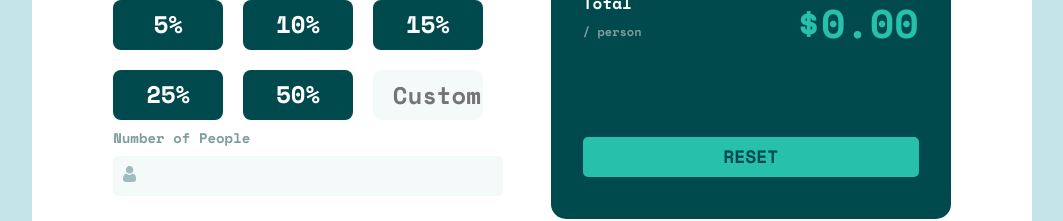
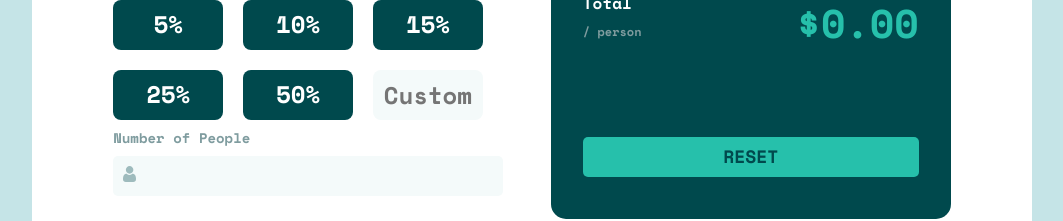
Before and after one commit to dms-yondy/tip-calculator-app, a React (Vite) app: page / in a window 1280 px wide. Shown: the part 364-585 px from the top of the page, without its empty margins (108-1171 px from the left). Built offline with nearby package versions, Linux system fonts and the light colour scheme.

Commit message:
changed input of tip selector to match the design

```diff
--- a/src/App.css
+++ b/src/App.css
@@ -6,7 +6,6 @@
 
 :root {
   --strong-cyan: hsl(172, 67%, 45%);
-
   --very-dark-cyan: hsl(183, 100%, 15%);
   --dark-grayish-cyan: hsl(186, 14%, 43%);
   --grayish-cyan: hsl(184, 14%, 56%);
--- a/src/components/TipCalculator/index.tsx
+++ b/src/components/TipCalculator/index.tsx
@@ -117,6 +117,7 @@ function TipCalculator() {
                 name="customTipValue"
                 onChange={handleChange}
                 placeholder="Custom"
+                className="custom-tip-value"
                 value={tipData.customTipValue ? tipData.customTipValue : ""}
               />
             </div>
--- a/src/components/TipCalculator/style.css
+++ b/src/components/TipCalculator/style.css
@@ -103,10 +103,15 @@ input:focus {
   color: var(--very-dark-cyan);
 }
 
-.tip-selector-options input {
+.custom-tip-value {
   background-color: var(--very-light-grayish-cyan);
   text-align: right;
+  padding: 0 10px;
   color: var(--very-dark-cyan);
+}
+
+.custom-tip-value:placeholder-shown {
+  text-align: center;
 }
 
 .results-container {
```
